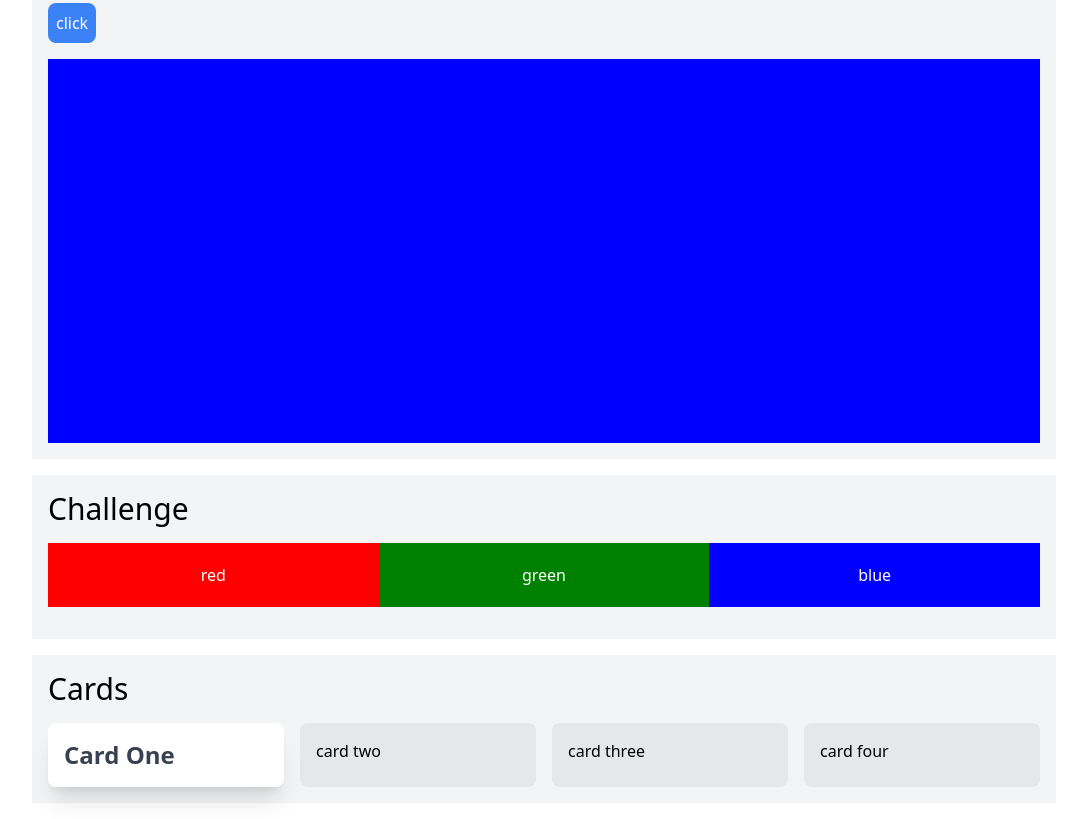
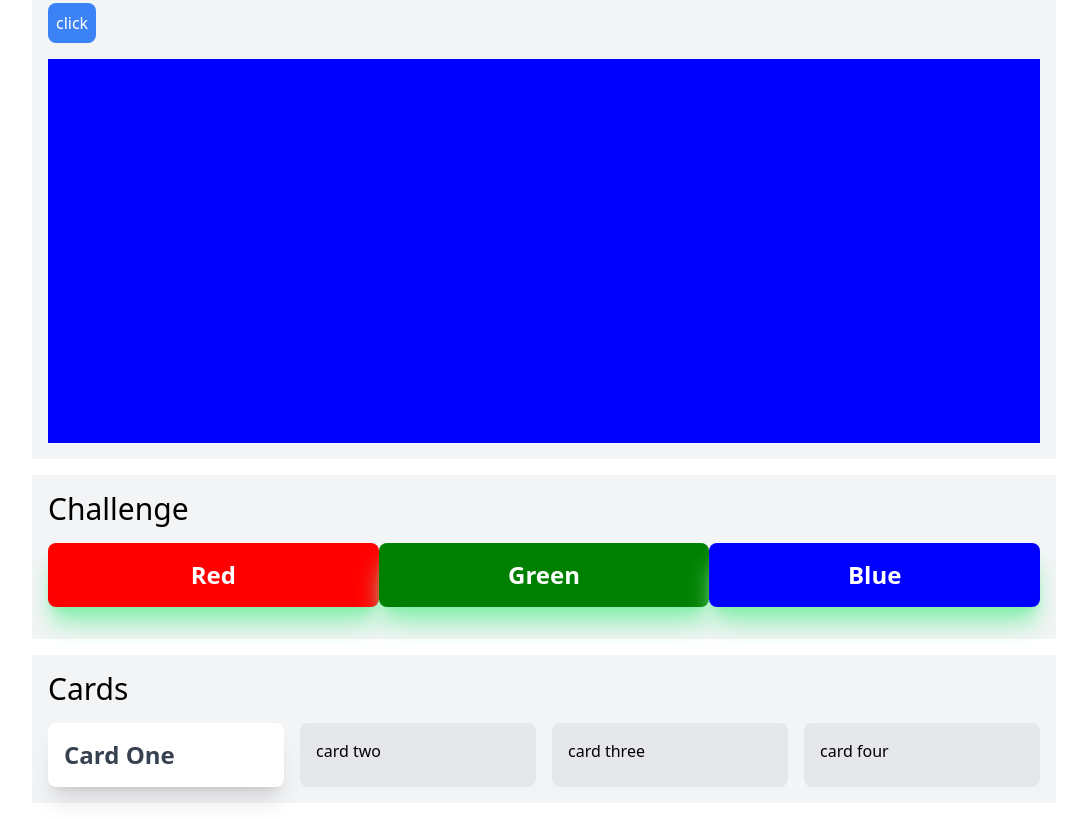
Before and after one commit to ashrafsayed2018/alpinejs, a plain HTML site: page index.html in a window 1280 px wide. Shown: the part 4977-5796 px from the top of the page, without its empty margins (96-1183 px from the left). Drawn offline with nearby package versions, Linux system fonts and the light colour scheme; no server answers.

Commit message:
challenge

```diff
--- a/index.html
+++ b/index.html
@@ -325,8 +325,8 @@
       <h1 class="text-3xl mb-4">Challenge</h1>
       <template x-for="color in colors">
         <div
-          :style="{'background-color': color}"
-          class="h-16 w-1/3 text-white text-center inline-flex items-center justify-center mb-4"
+          :style="{backgroundColor: color}"
+          class="h-16 w-[calc(100%/3)] text-white text-center inline-flex items-center justify-center mb-4 rounded-lg shadow-xl shadow-green-300 gap-10 text-2xl font-semibold capitalize"
           x-text="color"
         ></div>
       </template>
```
